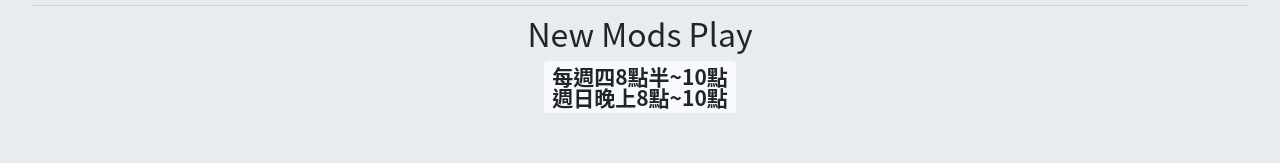
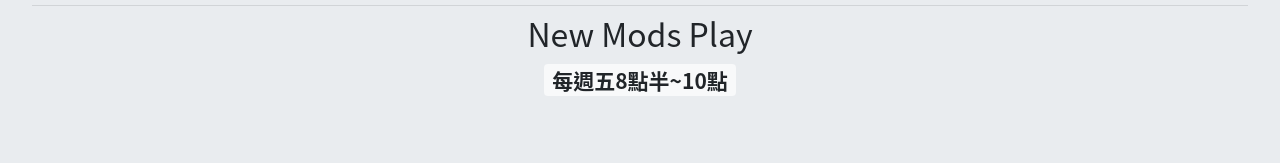
Before and after one commit to fanlan1210/fanlan1210.github.io-classic, a plain HTML site: page MC/new_mods_play.html in a window 1280 px wide. Shown: the part 262-425 px from the top of the page. Drawn offline with nearby package versions, Linux system fonts and the light colour scheme.

Commit message:
MC:change mods date

```diff
--- a/MC/new_mods_play.html
+++ b/MC/new_mods_play.html
@@ -59,7 +59,7 @@
                   <h1 class="display-1">Minecraft</h1>
                   <hr class="my-2">
                   <h2>New Mods Play</h2>
-                  <h3><span class="badge badge-light">每週四8點半~10點<br>週日晚上8點~10點</span></h3>
+                  <h3><span class="badge badge-light">每週五8點半~10點</span></h3>
               </div>
           </div>
           <div class="container">
```
Also changed, not shown: MC/pixelmon_mod.html (+1 -1 lines).
